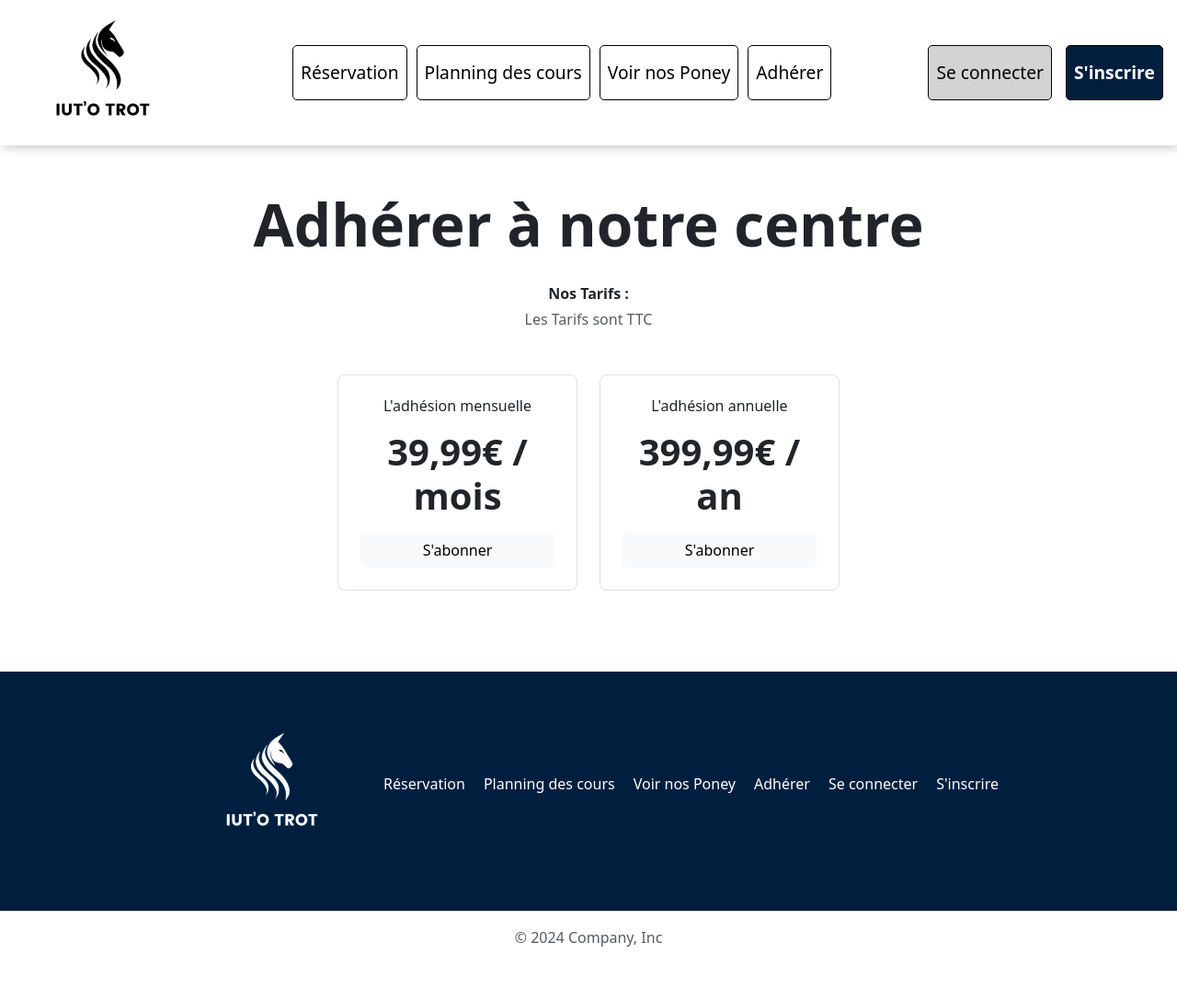
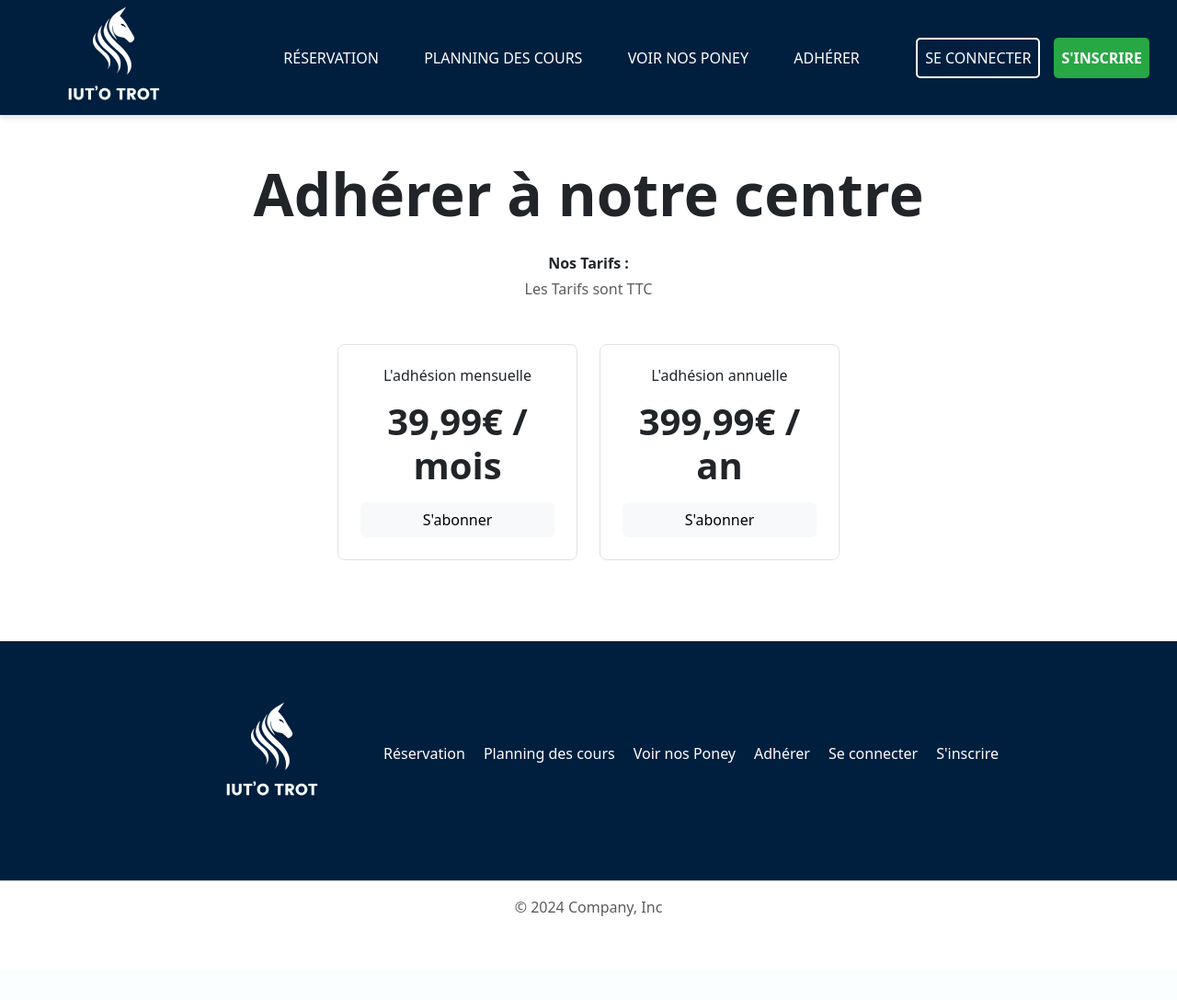
Before and after one commit to MatthiasCaroux/SAE_Poney, a Flask app: page /adherer in a window 1280 px wide. Shown: the whole page at 92% size. After the commit the page ends 996 px from the top, so only its background shows below. Run offline with Flask 3, Linux system fonts and the light colour scheme; some libraries are stand-ins or nearby versions.

Commit message:
changement de la nav bar car moche

```diff
--- a/app/static/nav-bar.css
+++ b/app/static/nav-bar.css
@@ -1,86 +1,112 @@
 .navbar-custom {
-    background-color: white;
-    padding: 10px 20px;
+    background-color: #001f3f;
+    padding: 15px 30px;
+    display: flex;
+    align-items: center;
+    justify-content: space-between;
+    box-shadow: 0 4px 6px rgba(0, 0, 0, 0.1);
+    height: 125px;
 }
 
 .navbar-brand {
-    margin-right: 100px;
+    display: flex;
+    align-items: center;
+    font-size: 1.5em;
+    color: #fff;
+    font-weight: bold;
+    text-decoration: none;
+    margin-right: 50px;
 }
 
-.navbar-nav {
-    display: flex;
-    justify-content: space-between; /* Sépare les deux groupes de boutons */
-    align-items: center;
-    width: 100%;
-}
 
-.navbar-nav .nav-link {
-    border: 1px solid #000;
-    color: #000;
-    text-align: center;
-    font-size: 1.2em;
-    padding: 15px 25px; /* Ajuste la hauteur des boutons */
-    margin: 0 5px; /* Marges horizontales par défaut */
-    flex: 1; /* Assure une largeur égale pour tous les boutons principaux */
-    border-radius: 5px; /* Bordures arrondies */
-    white-space: nowrap;
+.nav-link.icon img {
+    height: 40px; /* Taille de l'image agrandie */
+    width: auto; /* Conserve les proportions */
+    display: block; /* Supprime tout comportement lié au texte inline */
+    margin: 0 auto; /* Centre l'image dans son conteneur */
 }
 
 
 
 
-/* Boutons principaux */
-.navbar-nav .nav-link:not(.login):not(.signup) {
-    flex: 1; /* Les boutons principaux occupent le même espace */
+.navbar-nav {
+    display: flex;
+    align-items: center;
+    gap: 20px; /* Espacement uniforme entre les éléments */
 }
 
-/* Hover effet pour les liens */
-.navbar-custom .nav-link:hover {
-    background-color: #bbbbbb;
+.navbar-nav .nav-link {
+    color: #ffffff;
+    text-transform: uppercase; /* Met le texte en majuscules */
+    font-size: 1em;
+    font-weight: 500;
+    text-decoration: none;
+    padding: 10px 20px;
+    border-radius: 5px; /* Coins arrondis */
+    transition: background-color 0.3s ease, color 0.3s ease;
 }
 
-/* Bouton "Se connecter" */
-.nav-link.login {
-    margin-left: 100px; /* Décale "Se connecter" des autres boutons */
-    background-color: #d3d3d3;
-    color: #000000;
-    flex: 1; /* Empêche "Se connecter" d'occuper plus d'espace que nécessaire */
+.navbar-nav .nav-link:hover {
+    background-color: #0062cc; /* Couleur de fond au survol */
+    color: #fff; /* Couleur du texte au survol */
 }
 
-.nav-link.icon {
-    border : none;
-    margin-left: 50px; /* Décale "l'icone" des autres boutons */
-
-
+.nav-link.login {
+    background-color: transparent;
+    border: 2px solid #ffffff;
+    border-radius: 5px;
+    padding: 8px 15px;
+    transition: all 0.3s ease;
+    margin-right: 15px; /* Ajout d'un espace entre les boutons */
 }
 
-/* Bouton "S'inscrire" */
+.nav-link.login:hover {
+    background-color: #ffffff;
+    color: #001f3f;
+}
+
 .nav-link.signup {
-    background-color: #001f3f;
-    margin-left: 10px; /* Écart avec "Se connecter" */
+    background-color: #28a745;
     color: #fff;
     font-weight: bold;
-    flex: 1; /* Empêche "S'inscrire" d'occuper plus d'espace que nécessaire */
+    padding: 10px 20px;
+    border-radius: 5px;
+    transition: background-color 0.3s ease;
 }
 
-/* Logo */
-#image_nav {
-    border-radius: 5%;
-    margin-right: 10px;
+.nav-link.signup:hover {
+    background-color: #218838;
 }
 
-/* Ombre pour la navbar */
-nav {
-    box-shadow: 3px 3px 10px rgba(0, 0, 0, 0.2);
+/* Pour l'icône de langue */
+.nav-link.icon {
+    border: none;
+    display: flex;
+    align-items: center;
+    justify-content: center;
+    padding: 0;
+    margin-left: 20px; /* Décale correctement l'icône */
 }
 
-/* Structure globale */
-body {
-    display: flex;
-    flex-direction: column;
-    min-height: 100vh;
+.nav-link.icon img {
+    height: 30px; /* Taille agrandie de l'icône */
 }
 
-main {
-    flex: 1;
+/* Responsive design */
+@media (max-width: 768px) {
+    .navbar-nav {
+        flex-direction: column;
+        gap: 15px;
+    }
+
+    .navbar-custom {
+        flex-direction: column;
+        align-items: flex-start;
+    }
+
+    .nav-link.login,
+    .nav-link.signup {
+        width: 100%;
+        text-align: center;
+    }
 }
--- a/app/templates/base.html
+++ b/app/templates/base.html
@@ -31,7 +31,7 @@
         <!-- Navbar -->
         <nav class="navbar navbar-expand-lg navbar-custom">
             <a class="navbar-brand" href="{{ url_for('home') }}">
-                <img id="image_nav" src="{{ url_for('static', filename='images/logoIUTOTROT.png') }}" alt="IUT'O Trot Logo">
+                <img class="image_nav" src="{{ url_for('static', filename='images/logoblanc.png') }}" alt="IUT'O Trot Logo">
             </a>
             <button class="navbar-toggler" type="button" data-bs-toggle="collapse" data-bs-target="#navbarNavAltMarkup" aria-controls="navbarNavAltMarkup" aria-expanded="false" aria-label="Toggle navigation">
                 <span class="navbar-toggler-icon"></span>
```
